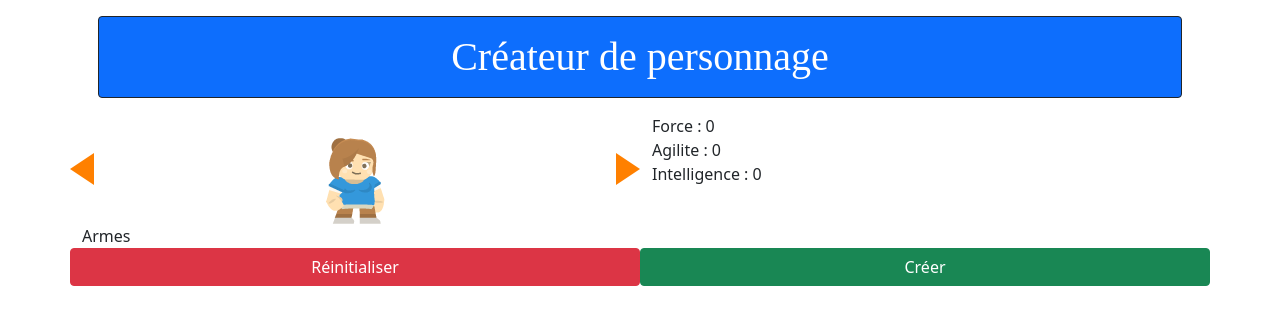
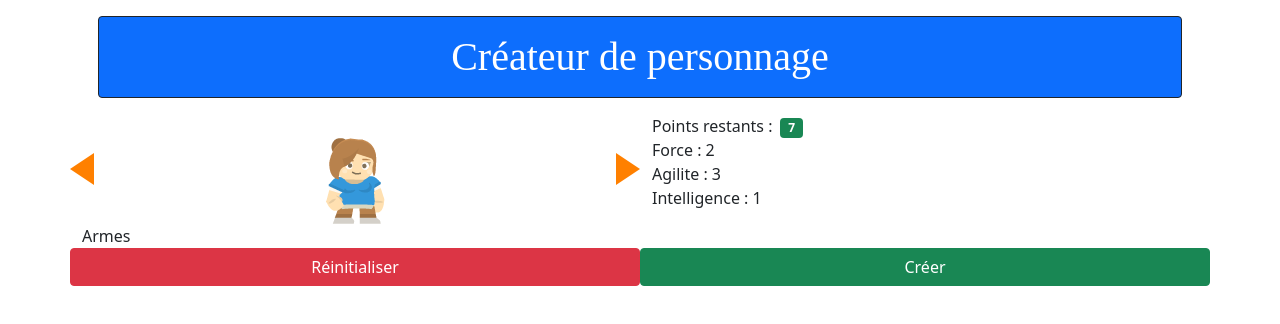
Before and after one commit to EmmanuelBlanchard/REACT-2020-par-la-pratique-de-A-Z-evolution-progressive, a React (Create React App) app in the folder Programmes/12-Module12-Projet2-CreateurDePersonnage-AjoutDeFirebase/projet2/: page / in a window 1280 px wide. Shown: the top 324 px of the page. Built offline with nearby package versions, Linux system fonts and the light colour scheme; the HTML template or start-up script is replaced by a standard one; a web font is replaced by a local one.

Commit message:
12-Module12-Projet2-CreateurDePersonnage-AjoutDeFirebase-07-PointsDeCaracteristiques-ComposantCaracPersonnage

```diff
--- a/Programmes/12-Module12-Projet2-CreateurDePersonnage-AjoutDeFirebase/projet2/src/containers/CreateurPersonnage/CreateurPersonnage.js
+++ b/Programmes/12-Module12-Projet2-CreateurDePersonnage-AjoutDeFirebase/projet2/src/containers/CreateurPersonnage/CreateurPersonnage.js
@@ -7,10 +7,11 @@ class CreateurPersonnage extends Component {
     state = {
         personnage : {
             image : 1,
-            force : 0,
-            agilite : 0,
-            intelligence : 0
-        }
+            force : 2,
+            agilite : 3,
+            intelligence : 1
+        },
+        nombrePointsDisponibles : 7
     }
 
     handleImagePrecedente = () => {
@@ -39,6 +40,7 @@ class CreateurPersonnage extends Component {
                     {...this.state.personnage}
                     precedente={this.handleImagePrecedente}
                     suivante={this.handleImageSuivante}
+                    nombrePointsDisponibles={this.state.nombrePointsDisponibles}
                 />
                 <div>Armes</div>
                 <div className="row no-gutters">
--- /dev/null
+++ b/Programmes/12-Module12-Projet2-CreateurDePersonnage-AjoutDeFirebase/projet2/src/containers/CreateurPersonnage/Personnage/CaracPersonnage/CaracPersonnage.js
@@ -0,0 +1,19 @@
+import React from 'react';
+
+const caracPersonnage = (props) => (
+    <>
+        <div>
+            Points restants :
+            <span className="badge bg-success mx-2">
+                {props.nombrePointsDisponibles}
+            </span>
+        </div>
+        <div>
+            Force : {props.force} <br />
+            Agilite : {props.agilite} <br />
+            Intelligence : {props.intelligence}
+        </div>
+    </>
+);
+
+export default caracPersonnage;
--- a/Programmes/12-Module12-Projet2-CreateurDePersonnage-AjoutDeFirebase/projet2/src/containers/CreateurPersonnage/Personnage/Personnage.js
+++ b/Programmes/12-Module12-Projet2-CreateurDePersonnage-AjoutDeFirebase/projet2/src/containers/CreateurPersonnage/Personnage/Personnage.js
@@ -1,5 +1,6 @@
 import React from 'react';
 import ImagePersonnage from './ImagePersonnage/ImagePersonnage';
+import CaracteristiquesPersonnage from './CaracPersonnage/CaracPersonnage';
 
 const personnage = (props) => (
     <div className="row no-gutters">
@@ -11,9 +12,12 @@ const personnage = (props) => (
             />
         </div>
         <div className="col-6">
-            Force : {props.force} <br />
-            Agilite : {props.agilite} <br />
-            Intelligence : {props.intelligence}
+            <CaracteristiquesPersonnage
+                nombrePointsDisponibles = {props.nombrePointsDisponibles}
+                force = {props.force}
+                agilite = {props.agilite}
+                intelligence = {props.intelligence}
+            />
         </div>
     </div>
 );
```
